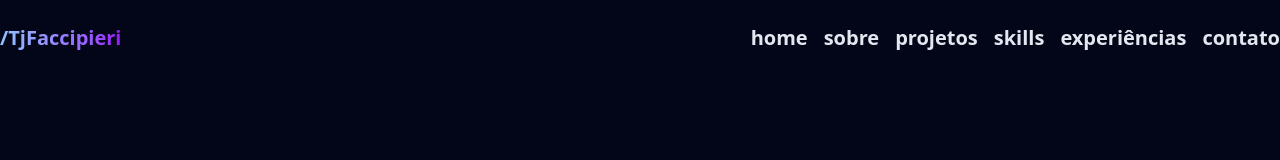
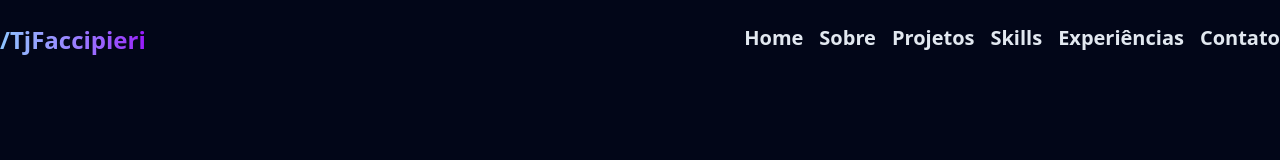
Before and after one commit to tjfaccipieri/tjfaccipieri-portfolio, a React (Vite) app: page / in a window 1280 px wide. Shown: the top 160 px of the page. Built offline with nearby package versions, Linux system fonts and the light colour scheme.

Commit message:
navbar ajustada

```diff
--- a/src/components/Home.tsx
+++ b/src/components/Home.tsx
@@ -17,7 +17,8 @@ function Home() {
     const typed = new Typed(el.current, {
       strings: ['Goku', 'Thiago'],
       typeSpeed: 50,
-      backSpeed: 50
+      backSpeed: 50,
+      loop: true
     });
 
     return () => {
--- a/src/components/Navbar.tsx
+++ b/src/components/Navbar.tsx
@@ -1,4 +1,4 @@
-import { NavLink } from 'react-router-dom';
+import { useLocation } from 'react-router-dom';
 
 function Navbar() {
   const sections = [
@@ -10,24 +10,27 @@ function Navbar() {
     'contato',
   ];
 
+  const location = useLocation();
+
   return (
     <div className="w-full fixed top-0 bg-slate-950">
       <div className="container flex justify-between py-6 text-xl font-semibold mx-auto">
-        <h3 className="text-gradient-purple">/TjFaccipieri</h3>
+        <h3 className="text-gradient-purple font-black text-2xl">
+          /TjFaccipieri
+        </h3>
         <ul className="flex gap-4">
           {sections.map((item, index) => (
-            // <NavLink
-            //   to={item}
-            //   className={({ isActive }) =>
-            //     isActive
-            //       ? 'text-gradient-purple font-bold capitalize'
-            //       : 'text-gray-400 capitalize'
-            //   }
-            //   key={index}
-            // >
-            //   {item}
-            // </NavLink>
-            <a href={`#${item}`} key={index}>{item}</a>
+            <a
+              href={`#${item}`}
+              className={
+                location.hash !== `#${item}`
+                  ? 'font-semibold capitalize hover:underline'
+                  : 'font-semibold capitalize text-gradient-purple'
+              }
+              key={index}
+            >
+              {item}
+            </a>
           ))}
         </ul>
       </div>
```
